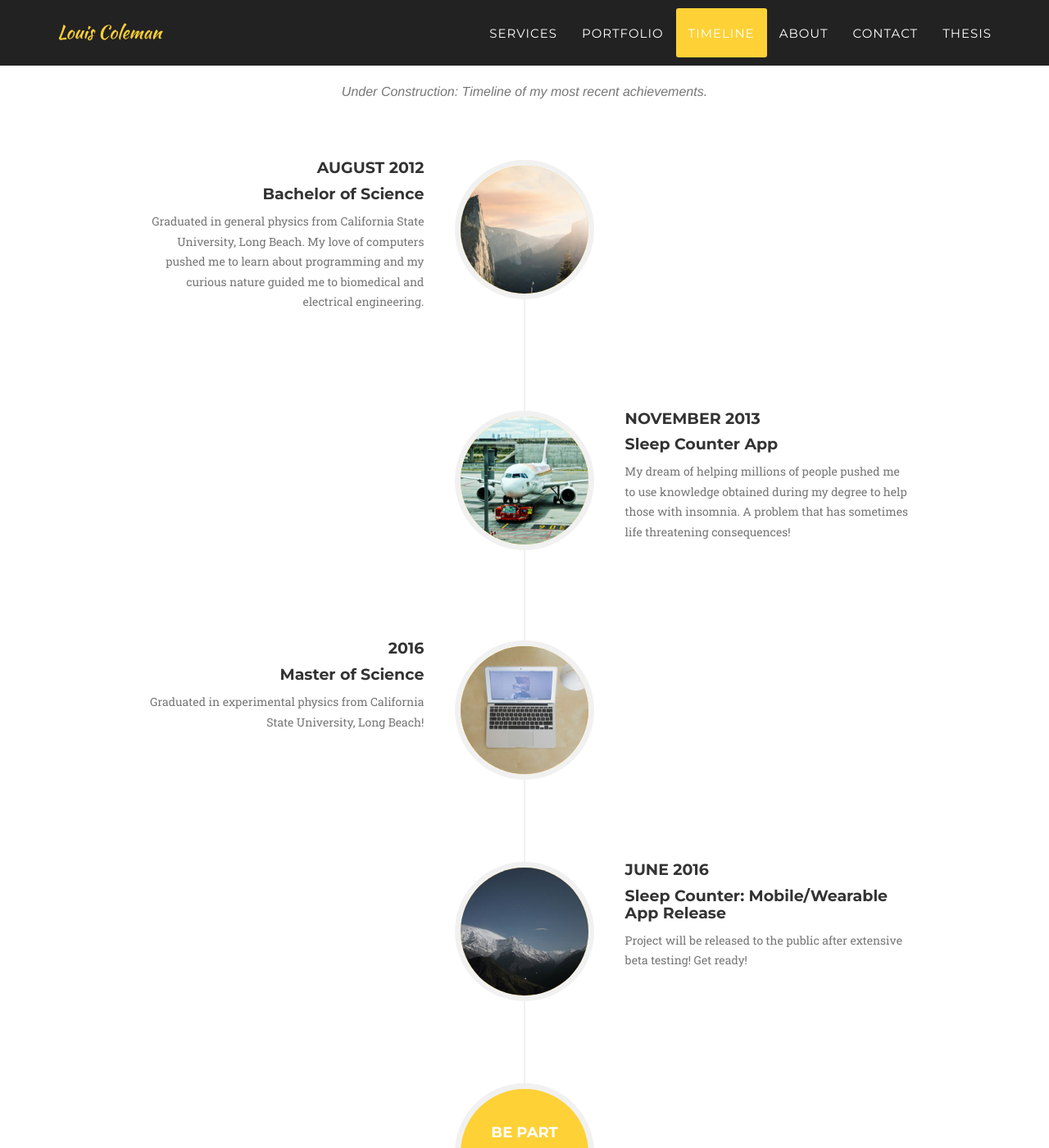
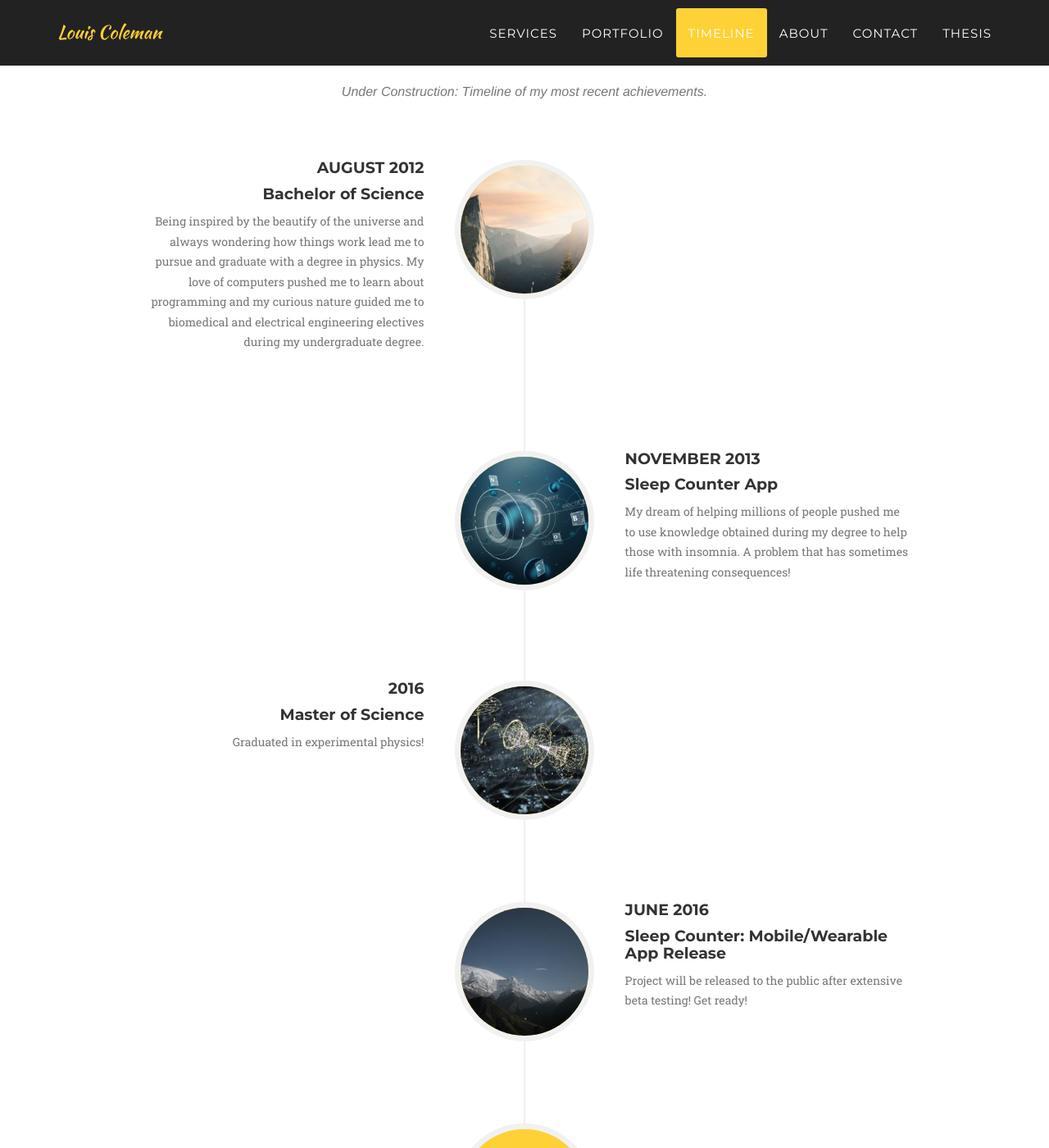
Before and after one commit to LouisDColeman/LouisDColeman.github.io, a Jekyll site: the page built from index.html, in a window 1280 px wide and 1400 px high, scrolled down 3707 px. Shown: the whole window at 82% size. Built offline with Jekyll 4.4.1, drawn with Linux system fonts in a browser that asks for light colours; some web fonts are replaced; some of the changed text lies outside the part shown.

Commit message:
added new timeline images and reworded services conclusion and a timeline entry

```diff
--- a/_includes/services.html
+++ b/_includes/services.html
@@ -67,6 +67,6 @@
             </div>
         </div>
         <div class="col-lg-12 text-center">
-            <h3 class="section-subheading text-muted">Please feel free to read in the portfolio section how these services helped previous projects become reality.</h3>
+            <h3 class="section-subheading text-muted">Please feel free to take a look at the portfolio section to see how these services helped previous projects become reality.</h3>
         </div>
     </section>
--- a/_includes/timeline.html
+++ b/_includes/timeline.html
@@ -20,13 +20,13 @@
                                     <h4 class="subheading">Bachelor of Science</h4>
                                 </div>
                                 <div class="timeline-body">
-                                    <p class="text-muted">Graduated in general physics from California State University, Long Beach. My love of computers pushed me to learn about programming and my curious nature guided me to biomedical and electrical engineering.</p>
+                                    <p class="text-muted">Being inspired by the beautify of the universe and always wondering how things work lead me to pursue and graduate with a degree in physics. My love of computers pushed me to learn about programming and my curious nature guided me to biomedical and electrical engineering electives during my undergraduate degree.</p>
                                 </div>
                             </div>
                         </li>
                         <li class="timeline-inverted">
                             <div class="timeline-image">
-                                <img class="img-circle img-responsive" src="img/about/2.jpg" alt="">
+                                <img class="img-circle img-responsive" src="img/about/6.png" alt="">
                             </div>
                             <div class="timeline-panel">
                                 <div class="timeline-heading">
@@ -40,7 +40,7 @@
                         </li>
                         <li>
                             <div class="timeline-image">
-                                <img class="img-circle img-responsive" src="img/about/3.jpg" alt="">
+                                <img class="img-circle img-responsive" src="img/about/7.png" alt="">
                             </div>
                             <div class="timeline-panel">
                                 <div class="timeline-heading">
@@ -48,7 +48,7 @@
                                     <h4 class="subheading">Master of Science</h4>
                                 </div>
                                 <div class="timeline-body">
-                                    <p class="text-muted">Graduated in experimental physics from California State University, Long Beach!</p>
+                                    <p class="text-muted">Graduated in experimental physics!</p>
                                 </div>
                             </div>
                         </li>
```
Also changed, not shown: img/about/5.png (added), img/about/6.png (added), img/about/7.png (added), 3 other files.
